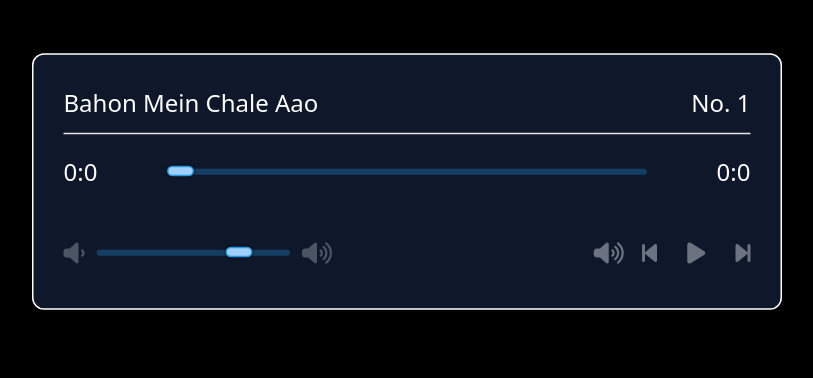
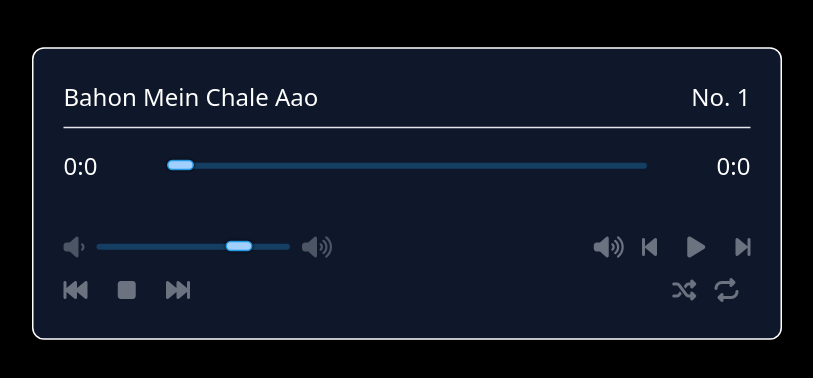
Before and after one commit to webDev5464/SimpMusic, a plain HTML site: page index.html in a window 1280 px wide. Shown: the whole page, without its empty margins (233-1046 px from the left). Drawn offline with nearby package versions, Linux system fonts and the light colour scheme.

Commit message:
Installed new Ai code software

```diff
--- a/Js/playList.js
+++ b/Js/playList.js
@@ -12,7 +12,7 @@ const playList = [
   {
     id: "3",
     name: "Pensees Mechta",
-    path: "./audio/Pensees_Mechta.mp3",
+    path: "./audio/Coding_deep/Pensees_Mechta.mp3",
   },
   {
     id: "4",
--- a/Js/script.js
+++ b/Js/script.js
@@ -22,6 +22,8 @@ const loadPlayList = (playList_index) => {
   createAudio.load();
 
   updateMusic = setInterval(musicSliderUpdate, 1000);
+
+  createAudio.addEventListener('ended', nextMusic)
 };
 
 const playPush = () => {
@@ -108,3 +110,32 @@ const volumeSlider = () => {
 };
 
 loadPlayList(playList_index);
+
+// Ai generated Code
+
+const shuffleMusic = () => {
+  playList_index = Math.floor(Math.random() * playList.length);
+  loadPlayList(playList_index);
+  musicOn();
+};
+
+const repeatMusic = () => {
+  loadPlayList(playList_index);
+  musicOn();
+};
+
+const stopMusic = () => {
+  createAudio.pause();
+  createAudio.currentTime = 0;
+  playPause_btn.innerHTML = '<i class="fa-solid fa-play"></i>';
+};
+
+const fastForwardMusic = () => {
+  createAudio.currentTime += 10;
+};
+
+const slowDownMusic = () => {
+  createAudio.currentTime -= 10
+};
+
+// ++++++++++++++++++++
--- a/index.html
+++ b/index.html
@@ -26,6 +26,7 @@
       <hr class="my-2">
 
       <div class="m-auto relative">
+
         <div class="flex items-center justify-between">
           <div>
             <span id="currTime">0:0</span>
@@ -50,6 +51,7 @@
               <i class="fa-solid fa-volume-high"></i>
             </div>
           </div>
+
           <div>
             <button class="pr-2 text-gray-500 hover:text-white" id="mute_Unmute" onclick="muteUnmute()">
               <i class="fa-solid fa-volume-high"></i>
@@ -66,6 +68,33 @@
           </div>
         </div>
 
+        <!-- Ai generated Code -->
+
+        <div class="flex justify-between">
+          <div>
+            <button class="pr-2 text-gray-500 hover:text-white" id="slowDown" onclick="slowDownMusic()">
+              <i class="fa-solid fa-backward-fast"></i>
+            </button>
+            <button class="px-2 text-gray-500 hover:text-white" id="stop" onclick="stopMusic()">
+              <i class="fa-solid fa-stop"></i>
+            </button>
+            <button class="pl-2 text-gray-500 hover:text-white" id="fastForward" onclick="fastForwardMusic()">
+              <i class="fa-solid fa-fast-forward"></i>
+            </button>
+          </div>
+
+          <div>
+            <button class="pr-2 text-gray-500 hover:text-white" id="shuffle" onclick="shuffleMusic()">
+              <i class="fa-solid fa-random"></i>
+            </button>
+            <button class="pr-2 text-gray-500 hover:text-white" id="repeat" onclick="repeatMusic()">
+              <i class="fa-solid fa-repeat"></i>
+            </button>
+          </div>
+        </div>
+
+        <!-- ++++++++++++++++++++++ -->
+
       </div>
     </div>
   </section>
```
